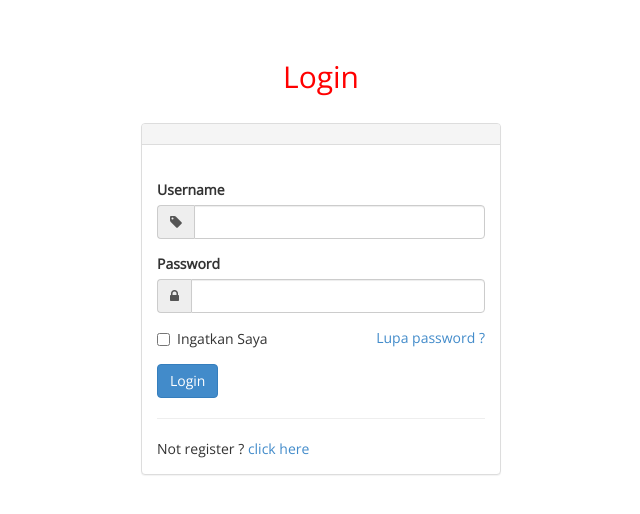
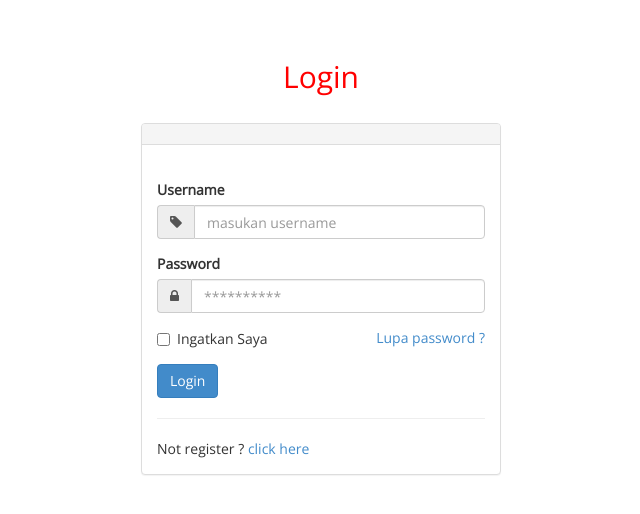
Before and after one commit to csynoers/locdownstore, a PHP site: page /admin/login.php in a window 1280 px wide. Shown: the top 514 px of the page, without its empty margins (319-959 px from the left). Run offline with PHP 8.4, Linux system fonts and the light colour scheme.

Commit message:
admin::login::tambah placeholder dan form required

```diff
--- a/admin/login.php
+++ b/admin/login.php
@@ -44,12 +44,12 @@
              <div class="form-group input-group">
 
               <span class="input-group-addon"><i class="fa fa-tag"  ></i></span>
-              <input type="text" class="form-control" name="user" />
+              <input type="text" class="form-control" name="user" placeholder="masukan username" autocomplete="off" required="">
             </div>
             <label>Password</label>
             <div class="form-group input-group">
               <span class="input-group-addon"><i class="fa fa-lock"  ></i></span>
-              <input type="password" class="form-control"  name="pass" />
+              <input type="password" class="form-control"  name="pass" placeholder="**********" autocomplete="off" required="">
             </div>
             <div class="form-group">
               <label class="checkbox-inline">
```
